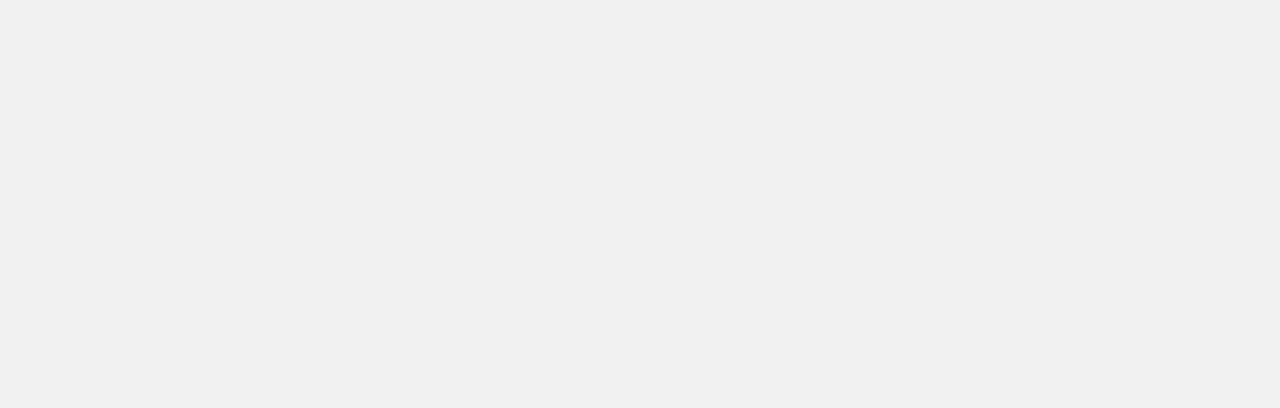
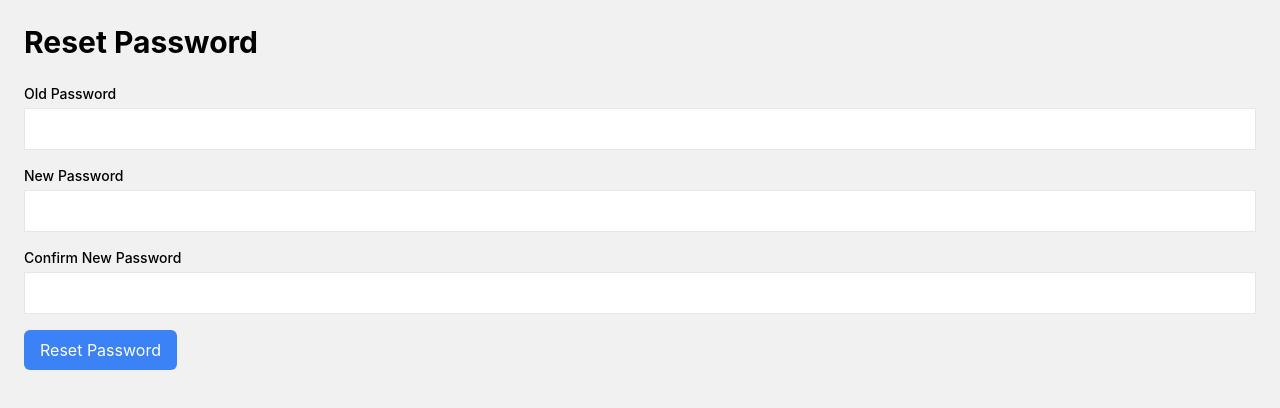
Before and after one commit to Unguks/Incit-Client, a React (Create React App) app: page /reset-password in a window 1280 px wide. Before the commit this address had no page. Shown: the top 408 px of the page. Built offline with nearby package versions, Linux system fonts and the light colour scheme.

Commit message:
Finalize all changes

```diff
--- a/src/App.js
+++ b/src/App.js
@@ -4,6 +4,7 @@ import Loginpage from "./scenes/Loginpage";
 import Registerpage from "./scenes/Registerpage";
 import Dashboard from "./scenes/Dashboard";
 import Profile from "./scenes/Profile";
+import ResetPassword from "./scenes/Resetpassword";
 
 function App() {
   return (
@@ -14,6 +15,7 @@ function App() {
         <Route path="/register" element={<Registerpage/>}></Route>
         <Route path="/profile" element={<Profile/>}></Route>
         <Route path="/dashboard" element={<Dashboard/>}></Route>
+        <Route path="/reset-password" element={<ResetPassword/>}></Route>
       </Routes>
     </BrowserRouter>
 
--- a/src/scenes/Dashboard.jsx
+++ b/src/scenes/Dashboard.jsx
@@ -45,6 +45,9 @@ function Dashboard() {
       >
         Profile
       </Link>
+      <Link to="/reset-password" className="mb-6 px-4 py-2 bg-yellow-500 text-white rounded-md">
+        Reset Password
+      </Link>
       <button
         onClick={handleLogout}
         className="mb-6 px-4 py-2 bg-red-500 text-white rounded-md"
--- a/src/scenes/Profile.jsx
+++ b/src/scenes/Profile.jsx
@@ -0,0 +1,83 @@
+import React, { useEffect, useState } from 'react';
+
+function ProfilePage() {
+  const [profileData, setProfileData] = useState(null);
+  const [newName, setNewName] = useState('');
+  const [isEditing, setIsEditing] = useState(false);
+
+  useEffect(() => {
+    fetch('http://localhost:3000/user/profile', {
+      method: 'GET',
+      credentials: 'include',
+    })
+      .then(response => response.json())
+      .then(data => setProfileData(data))
+      .catch(error => console.error('Error fetching profile data:', error));
+  }, []);
+
+  const handleNameChange = (e) => {
+    setNewName(e.target.value);
+  };
+
+  const handleUpdateName = () => {
+    fetch('http://localhost:3000/user/profile', {
+      method: 'POST',
+      headers: { 'Content-Type': 'application/json' },
+      credentials: 'include',
+      body: JSON.stringify({ name: newName }),
+    })
+      .then(response => response.json())
+      .then(data => {
+        if (data.message === 'Name updated successfully') {
+          setProfileData(prev => ({ ...prev, name: newName }));
+          setNewName('');
+          setIsEditing(false);
+        } else {
+          console.error('Error updating name:', data.message);
+        }
+      })
+      .catch(error => console.error('Error updating name:', error));
+  };
+
+  if (!profileData) {
+    return <div>Loading...</div>;
+  }
+
+  return (
+    <div className="container mx-auto p-6">
+      <h1 className="text-3xl font-bold mb-6">User Profile</h1>
+      <div className="mb-4">
+        <p>Email: {profileData.email}</p>
+        <p>Name: {isEditing ? (
+          <>
+            <input
+              type="text"
+              value={newName}
+              onChange={handleNameChange}
+              className="border-2 border-gray-300 rounded p-2"
+            />
+            <button
+              onClick={handleUpdateName}
+              className="ml-2 px-4 py-2 bg-blue-500 text-white rounded"
+            >
+              Update
+            </button>
+          </>
+        ) : (
+          <>
+            {profileData.name || 'No name set'}
+            <button
+              onClick={() => setIsEditing(true)}
+              className="ml-2 px-4 py-2 bg-green-500 text-white rounded"
+            >
+              Edit
+            </button>
+          </>
+        )}
+        </p>
+      </div>
+    </div>
+  );
+}
+
+export default ProfilePage;
--- /dev/null
+++ b/src/scenes/Resetpassword.jsx
@@ -0,0 +1,87 @@
+import React, { useState } from 'react';
+import { useNavigate } from 'react-router-dom';
+
+function ResetPassword() {
+  const [oldPassword, setOldPassword] = useState('');
+  const [newPassword, setNewPassword] = useState('');
+  const [confirmPassword, setConfirmPassword] = useState('');
+  const [error, setError] = useState('');
+  const [success, setSuccess] = useState('');
+  const navigate = useNavigate();
+
+  const handleSubmit = async (e) => {
+    e.preventDefault();
+
+    if (newPassword !== confirmPassword) {
+      setError('New password and confirmation do not match');
+      return;
+    }
+
+    try {
+      const response = await fetch('http://localhost:3000/user/reset-password', {
+        method: 'POST',
+        headers: { 'Content-Type': 'application/json' },
+        credentials: 'include',
+        body: JSON.stringify({ oldPassword, newPassword, confirmPassword }),
+      });
+
+      const result = await response.json();
+
+      if (response.ok) {
+        setSuccess('Password reset successful');
+        setTimeout(() => navigate('/dashboard'), 2000);
+      } else {
+        setError(result.message || 'Error resetting password');
+      }
+    } catch (error) {
+      setError('An unexpected error occurred');
+      console.error('Error resetting password:', error);
+    }
+  };
+
+  return (
+    <div className="container mx-auto p-6">
+      <h1 className="text-3xl font-bold mb-6">Reset Password</h1>
+      {error && <div className="mb-4 p-4 bg-red-200 text-red-800">{error}</div>}
+      {success && <div className="mb-4 p-4 bg-green-200 text-green-800">{success}</div>}
+      <form onSubmit={handleSubmit} className="space-y-4">
+        <div>
+          <label className="block text-sm font-medium mb-1" htmlFor="old-password">Old Password</label>
+          <input
+            type="password"
+            id="old-password"
+            value={oldPassword}
+            onChange={(e) => setOldPassword(e.target.value)}
+            required
+            className="border p-2 w-full"
+          />
+        </div>
+        <div>
+          <label className="block text-sm font-medium mb-1" htmlFor="new-password">New Password</label>
+          <input
+            type="password"
+            id="new-password"
+            value={newPassword}
+            onChange={(e) => setNewPassword(e.target.value)}
+            required
+            className="border p-2 w-full"
+          />
+        </div>
+        <div>
+          <label className="block text-sm font-medium mb-1" htmlFor="confirm-password">Confirm New Password</label>
+          <input
+            type="password"
+            id="confirm-password"
+            value={confirmPassword}
+            onChange={(e) => setConfirmPassword(e.target.value)}
+            required
+            className="border p-2 w-full"
+          />
+        </div>
+        <button type="submit" className="px-4 py-2 bg-blue-500 text-white rounded-md">Reset Password</button>
+      </form>
+    </div>
+  );
+}
+
+export default ResetPassword;
```
